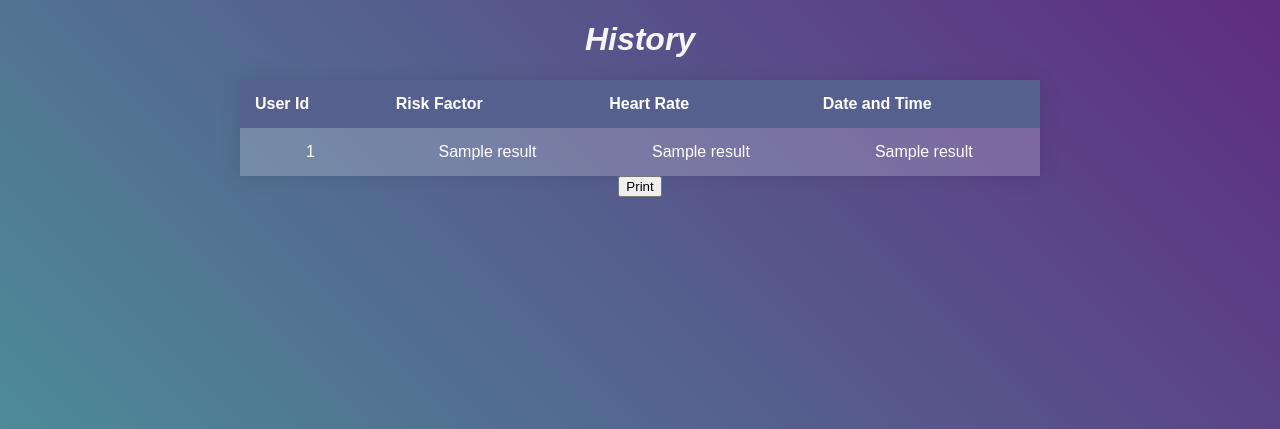
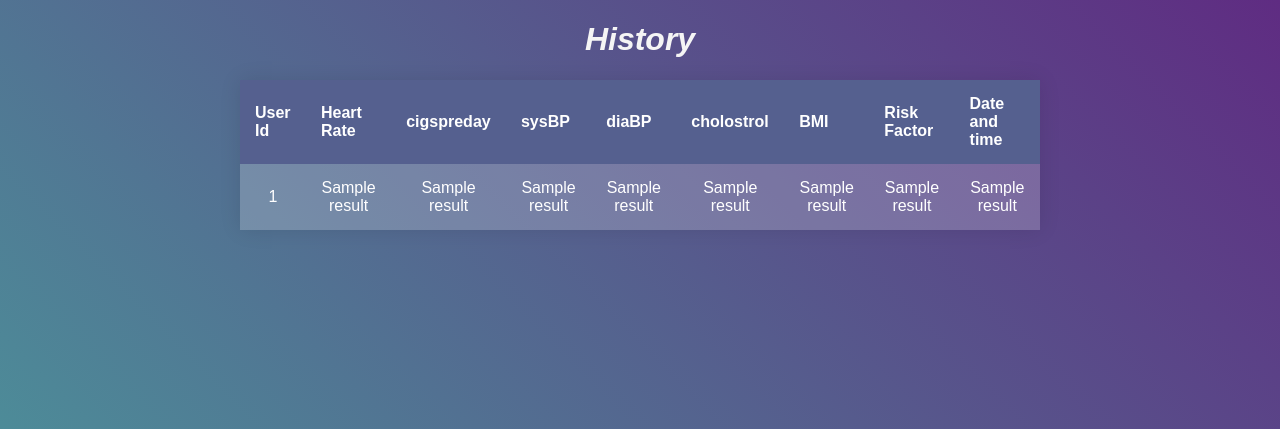
Before and after one commit to shylesh77/latestheart, a Flask app: template templates/history.html in a window 1280 px wide. Shown: the top 429 px of the page. Run offline with Flask 2, Linux system fonts and the light colour scheme; the template is opened without the code that fills it: most values are stand-ins (such as "Sample title", 1, 10 or a date in 2020); some libraries are stand-ins or nearby versions.

Commit message:
Add files via upload

```diff
--- a/templates/history.html
+++ b/templates/history.html
@@ -34,9 +34,14 @@
       <thead>
          <tr>
             <th>User Id</th>
+            <th>Heart Rate</th>
+            <th>cigspreday</th>
+            <th>sysBP</th>
+            <th>diaBP</th>
+            <th>cholostrol</th>
+            <th>BMI</th>
             <th>Risk Factor</th>
-            <th>Heart Rate</th>
-            <th>Date and Time</th>
+            <th>Date and time</th>
          </tr>
       </thead>
       <tbody>
@@ -47,12 +52,15 @@
                      <td>{{ i[1] }}</td>
                      <td>{{ i[2] }}</td>
                      <td>{{ i[3] }}</td>
+                     <td>{{ i[4] }}</td>
+                     <td>{{ i[5] }}</td>
+                     <td>{{ i[6] }}</td>
+                     <td>{{ i[7] }}</td>
+                     <td>{{ i[8] }}</td>
+
                   </tr>
                {% endfor %}
       </tbody>
    </table>
-   <form action="{{url_for('printresult')}}">
-   <button type="Submit">Print</button>
-</form>
       </head>
       </html>
```
